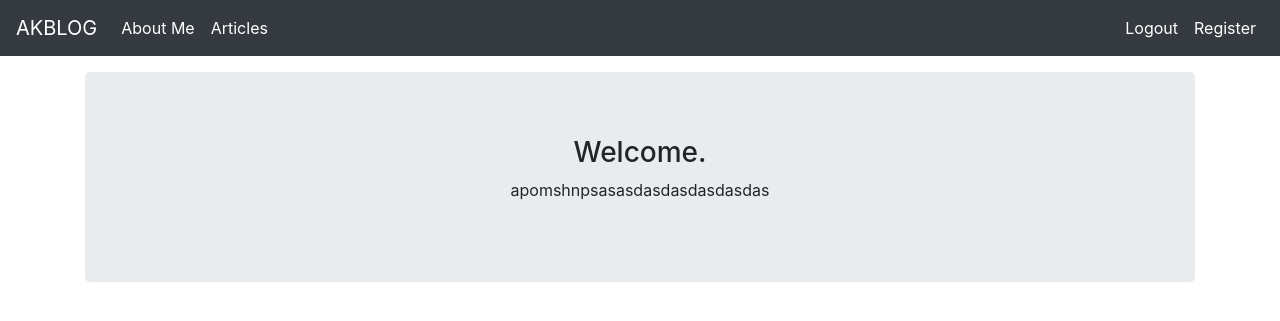
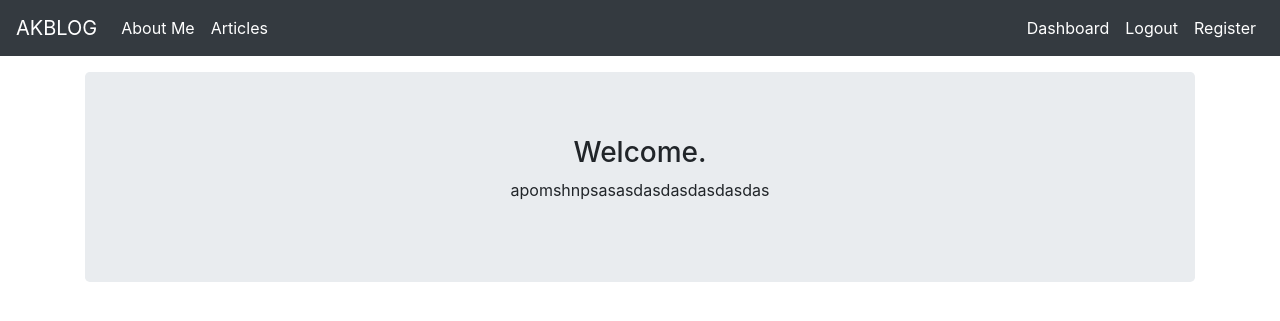
Before and after one commit to abdullahskartal/Blog-with-Flask, a Flask app: page / in a window 1280 px wide. Shown: the top 321 px of the page. Run offline with Flask 2, Linux system fonts and the light colour scheme; the visitor is signed in with stand-in values (Sample User, id 1); some libraries are stand-ins or nearby versions.

Commit message:
Added dashboard for articles

```diff
--- a/blog.py
+++ b/blog.py
@@ -33,6 +33,11 @@ def index():
 @app.route("/about")
 def about():
     return render_template("about.html")
+
+@app.route("/dashboard")
+def dashboard():
+    return render_template("dashboard.html")
+
 
 # Kayıt olma
 @app.route("/register",methods = ["GET","POST"])
--- a/templates/includes/navbar.html
+++ b/templates/includes/navbar.html
@@ -15,6 +15,9 @@
           <ul class="navbar-nav ml-auto">
             {% if session["logged_in"] %}
             <li class="nav-item active">
+              <a class="nav-link" href="/dashboard">Dashboard</a>
+            </li>
+            <li class="nav-item active">
                 <a class="nav-link" href="/logout">Logout</a>
               </li>
             {% else %}
```
Also changed, not shown: templates/dashboard.html (added, +10 -0 lines).
